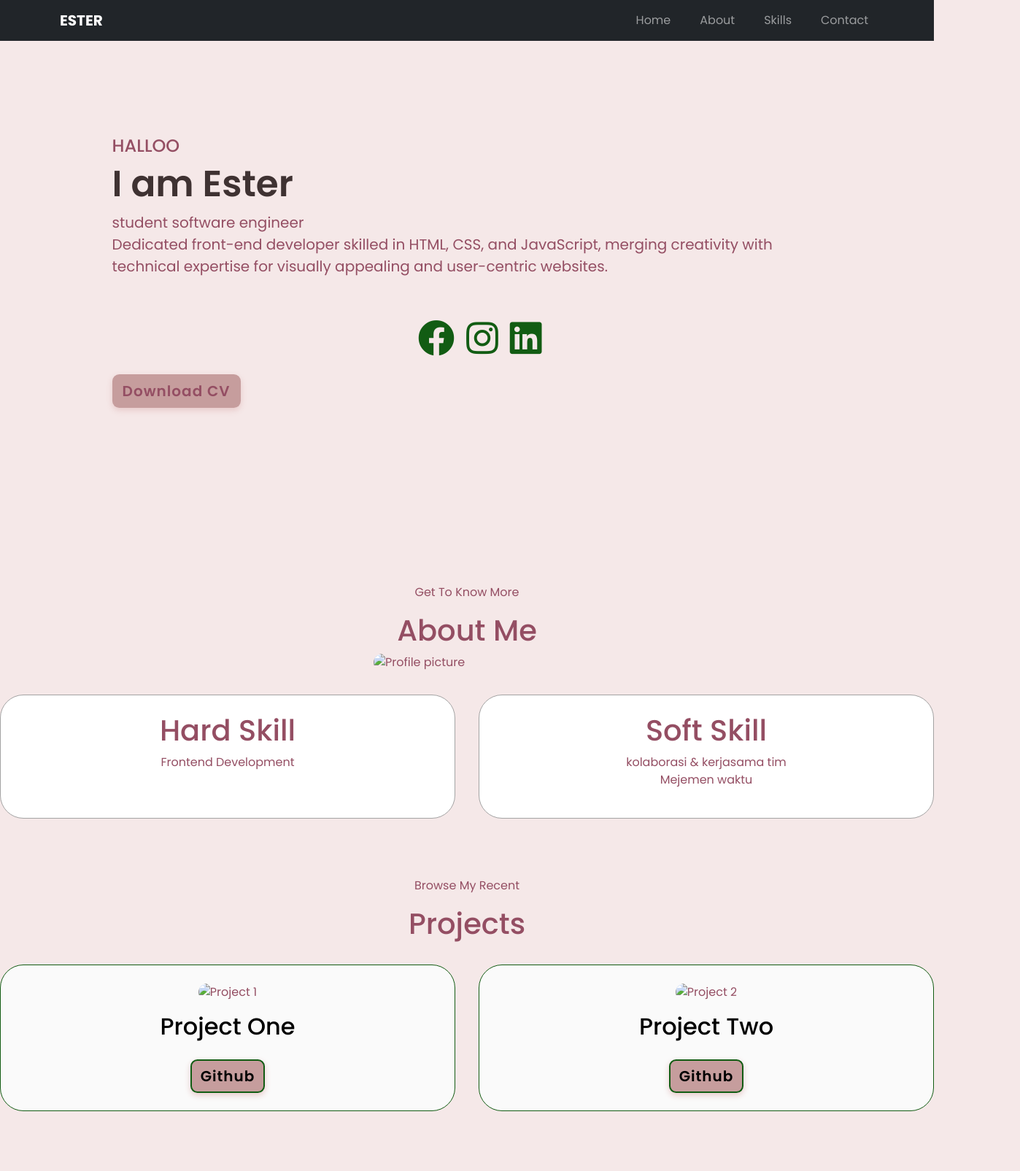
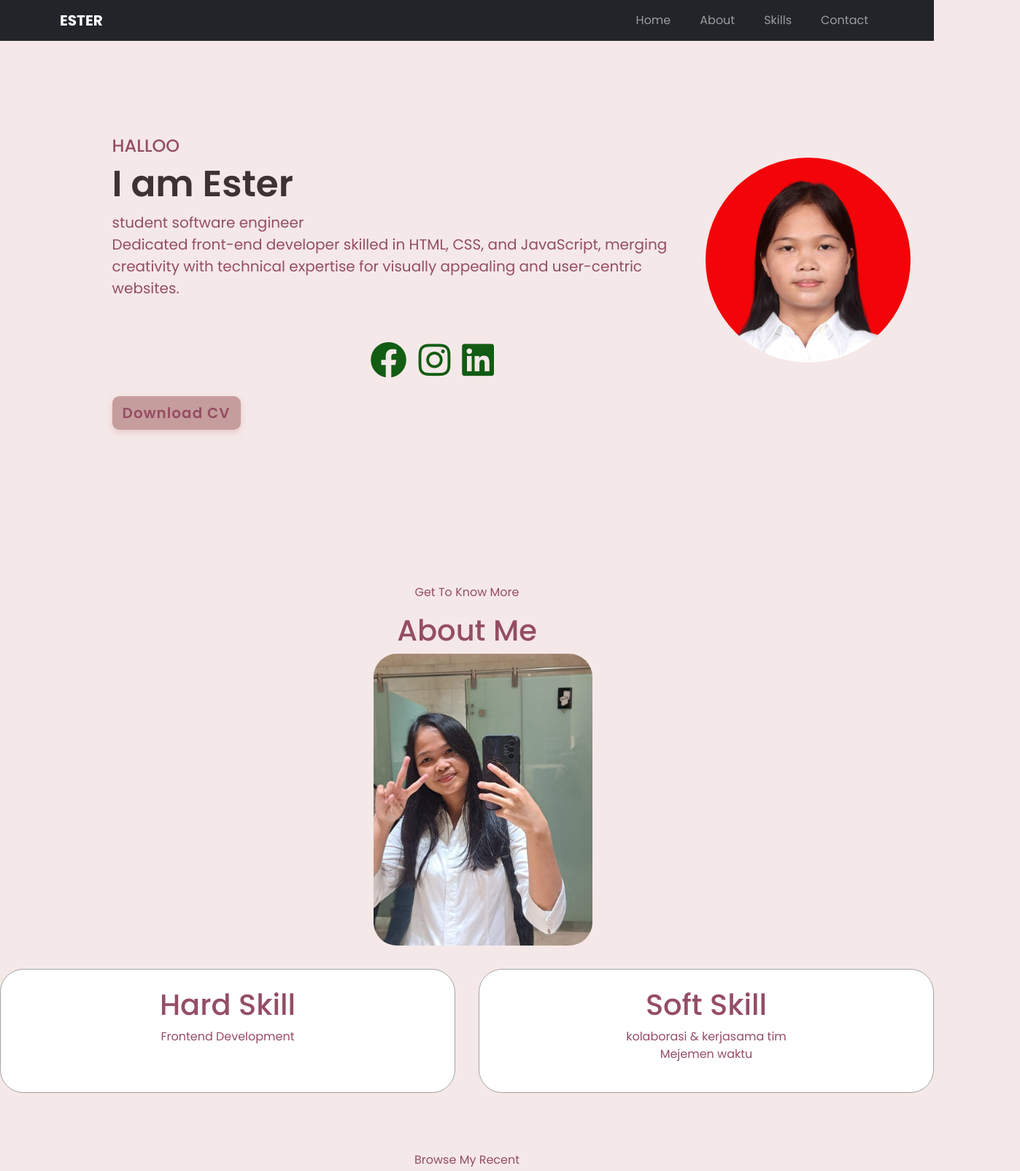
Before and after one commit to paulina-215/cv-temp, a plain HTML site: page index.html in a window 1280 px wide. Shown: the top 1605 px of the page at 73% size, 1398 px wide, since content can reach past the window. Drawn offline with nearby package versions, Linux system fonts and the light colour scheme.

Commit message:
Update index.html

```diff
--- a/index.html
+++ b/index.html
@@ -68,7 +68,7 @@
             Download CV
           </button>
         </div>
-        <div class="home-img"><img src="aset/ester.jpg" alt="" width= 400></div>
+        <div class="home-img"><img src="ester.jpg" alt="" width= 400></div>
 
       </div>
 
@@ -82,7 +82,7 @@
   <div class="section-container">
     <div class="section__pic-container">
       <img
-        src="./aset/mirror.jpg"
+        src="mirror.jpg"
         alt="Profile picture"
         class="about-pic"
         width=" 300px"
@@ -119,7 +119,7 @@
 
           <div class="article-container">
             <img
-              src="./aset/one.jpg"
+              src="one.jpg"
               alt="Project 1"
               class="project-img"
             />
@@ -139,7 +139,7 @@
         <div class="details-container color-container">
           <div class="article-container">
             <img
-              src="./aset/two.jpg"
+              src="two.jpg"
               alt="Project 2"
               class="project-img"
             />
```
